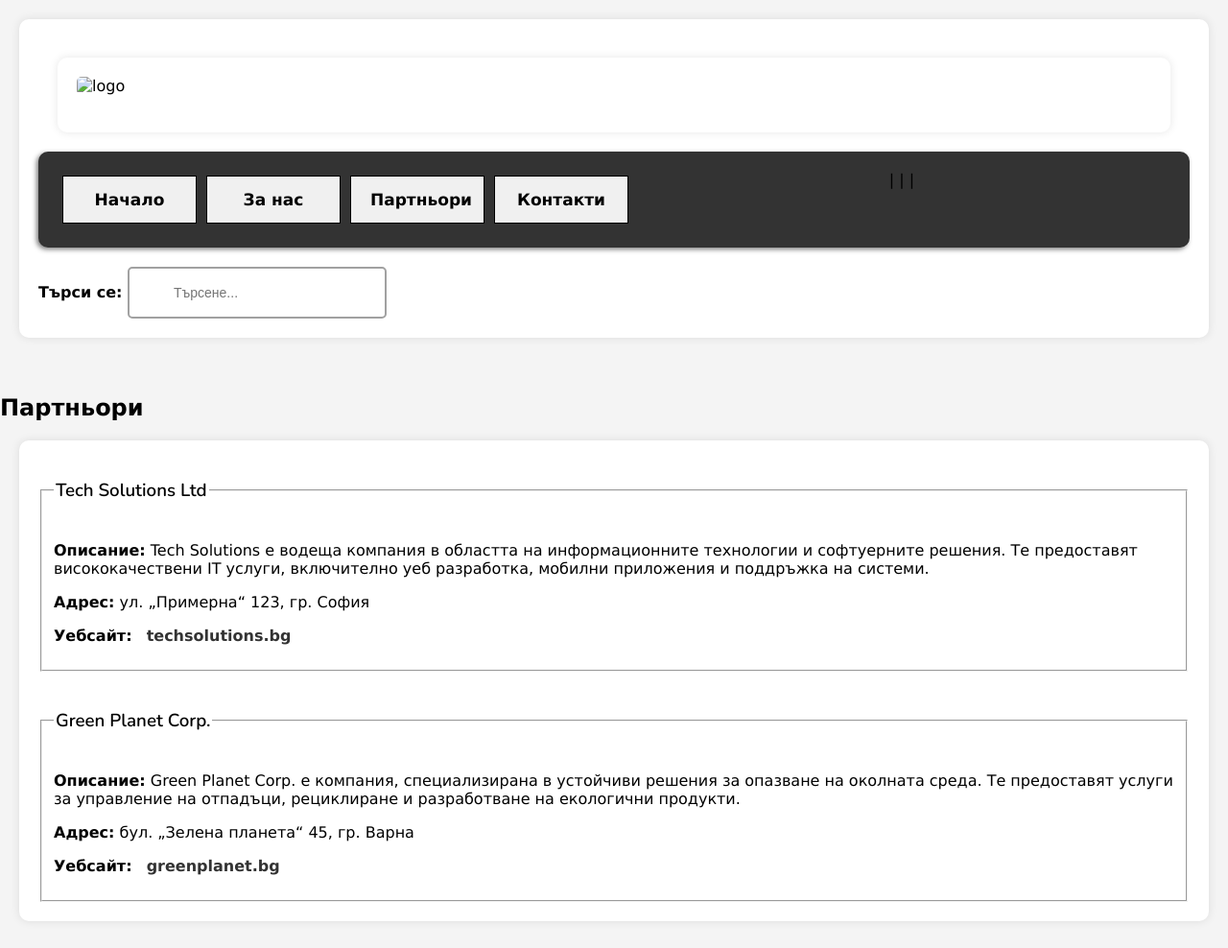
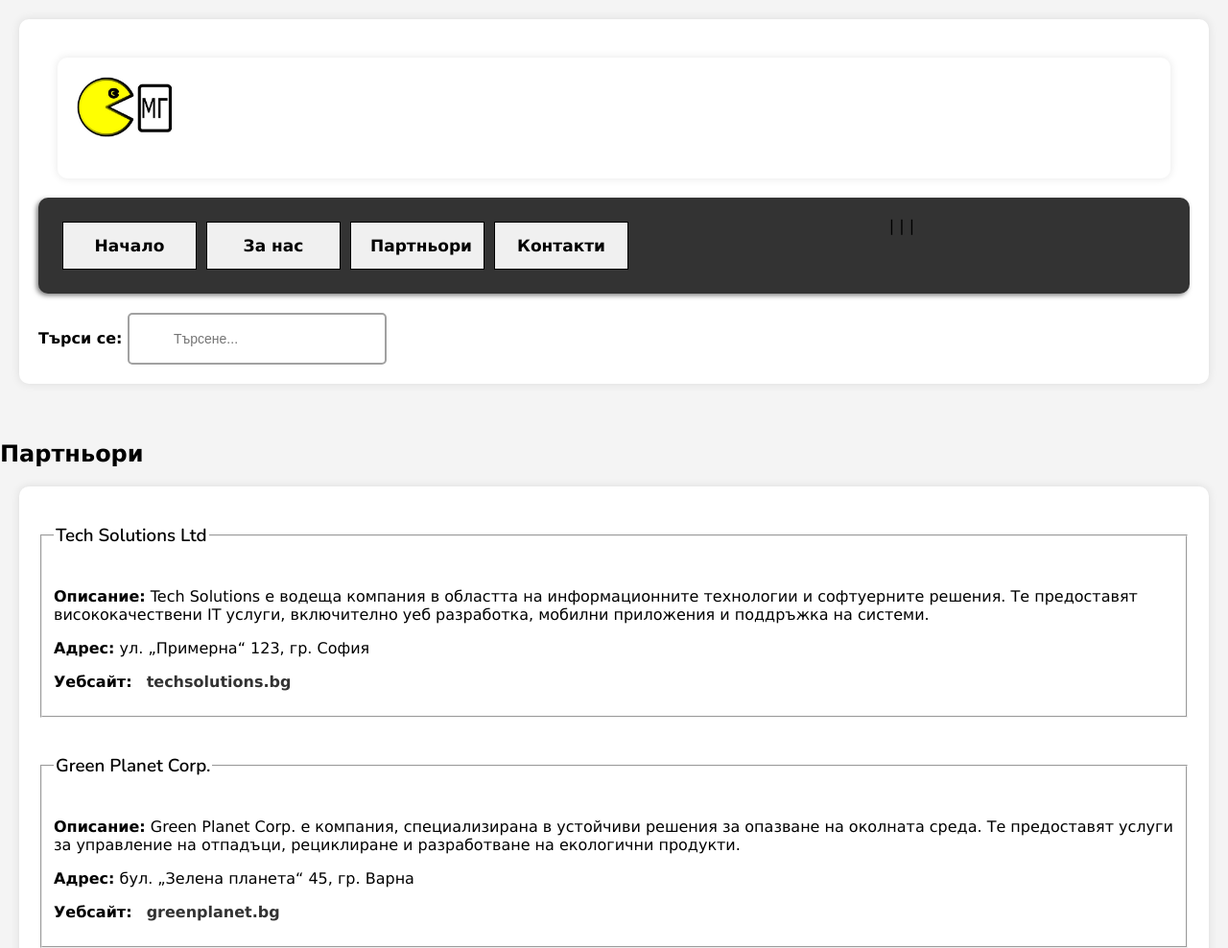
Before and after one commit to idk143-stay/social-hub, a plain HTML site: page partners.html in a window 1280 px wide. Shown: the top 988 px of the page at 96% size. Drawn offline with nearby package versions, Linux system fonts and the light colour scheme.

Commit message:
Update partners.html

```diff
--- a/partners.html
+++ b/partners.html
@@ -9,7 +9,7 @@
 </head>
 <body>
     <div>
-        <div> <img src="gallery/risunka.jpg" alt="logo" width="100"> <br/><br/> </div>
+        <div> <img src="risunka.jpg" alt="logo" width="100"> <br/><br/> </div>
         <div class="navbar">
             <a href="index.html">Начало</a> |
             <a href="about_us.html"><b>За нас</b></a> |
```
